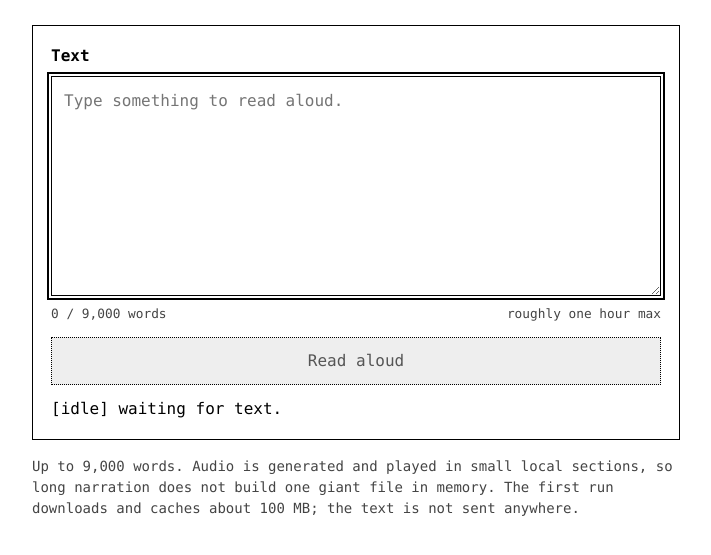
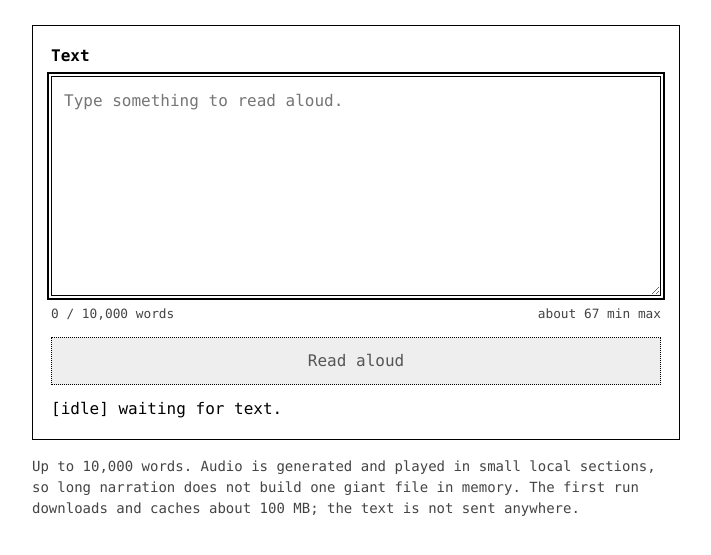
Before and after one commit to stutxo/narrate.sh, a plain HTML site: page index.html in a window 1280 px wide. Shown: the part 151-706 px from the top of the page, without its empty margins (284-995 px from the left). Drawn offline with Linux system fonts and the light colour scheme.

Commit message:
Raise narration limit to 10000 words

```diff
--- a/index.html
+++ b/index.html
@@ -124,8 +124,8 @@
       <label for="text">Text</label>
       <textarea id="text" name="text" required autofocus placeholder="Type something to read aloud."></textarea>
       <div class="meta-row">
-        <span id="word-count" class="word-count">0 / 9,000 words</span>
-        <span id="duration-estimate">roughly one hour max</span>
+        <span id="word-count" class="word-count">0 / 10,000 words</span>
+        <span id="duration-estimate">about 67 minutes max</span>
       </div>
       <button id="speak" type="submit" disabled>Read aloud</button>
       <p id="status" class="status" role="status" aria-live="polite">[idle] waiting for text.</p>
@@ -135,11 +135,11 @@
       <button id="pause" type="button" class="secondary">Pause</button>
     </div>
 
-    <p class="note">Up to 9,000 words. Audio is generated and played in small local sections, so long narration does not build one giant file in memory. The first run downloads and caches about 100 MB; the text is not sent anywhere.</p>
+    <p class="note">Up to 10,000 words. Audio is generated and played in small local sections, so long narration does not build one giant file in memory. The first run downloads and caches about 100 MB; the text is not sent anywhere.</p>
   </main>
 
   <script type="module">
-    const MAX_WORDS = 9000;
+    const MAX_WORDS = 10000;
     const INITIAL_CREDITS = 3;
     const PREBUFFER_CHUNKS = 2;
     const CHUNK_GAP_SECONDS = 0.08;
@@ -272,7 +272,7 @@
           self.postMessage({
             type: "error",
             jobId: job.id,
-            message: "Text exceeds the 9,000 word limit.",
+            message: "Text exceeds the 10,000 word limit.",
           });
           return;
         }
@@ -376,11 +376,12 @@
     function updateWordCount(updateStatus = false) {
       const words = countWords(text.value);
       const overLimit = words > MAX_WORDS;
-      wordCount.textContent = words.toLocaleString("en-US") + " / 9,000 words";
+      wordCount.textContent = words.toLocaleString("en-US") + " / "
+        + MAX_WORDS.toLocaleString("en-US") + " words";
       wordCount.dataset.overLimit = String(overLimit);
       durationEstimate.textContent = words
         ? "about " + Math.max(1, Math.round(words / 150)) + " min"
-        : "roughly one hour max";
+        : "about " + Math.ceil(MAX_WORDS / 150) + " min max";
 
       if (!session) button.disabled = words === 0 || overLimit;
       if (updateStatus) {
@@ -645,7 +646,8 @@
         return;
       }
       if (words > MAX_WORDS) {
-        status.textContent = "[limit] text exceeds the 9,000 word limit.";
+        status.textContent = "[limit] text exceeds the "
+          + MAX_WORDS.toLocaleString("en-US") + " word limit.";
         return;
       }
       void startNarration(value);
```
